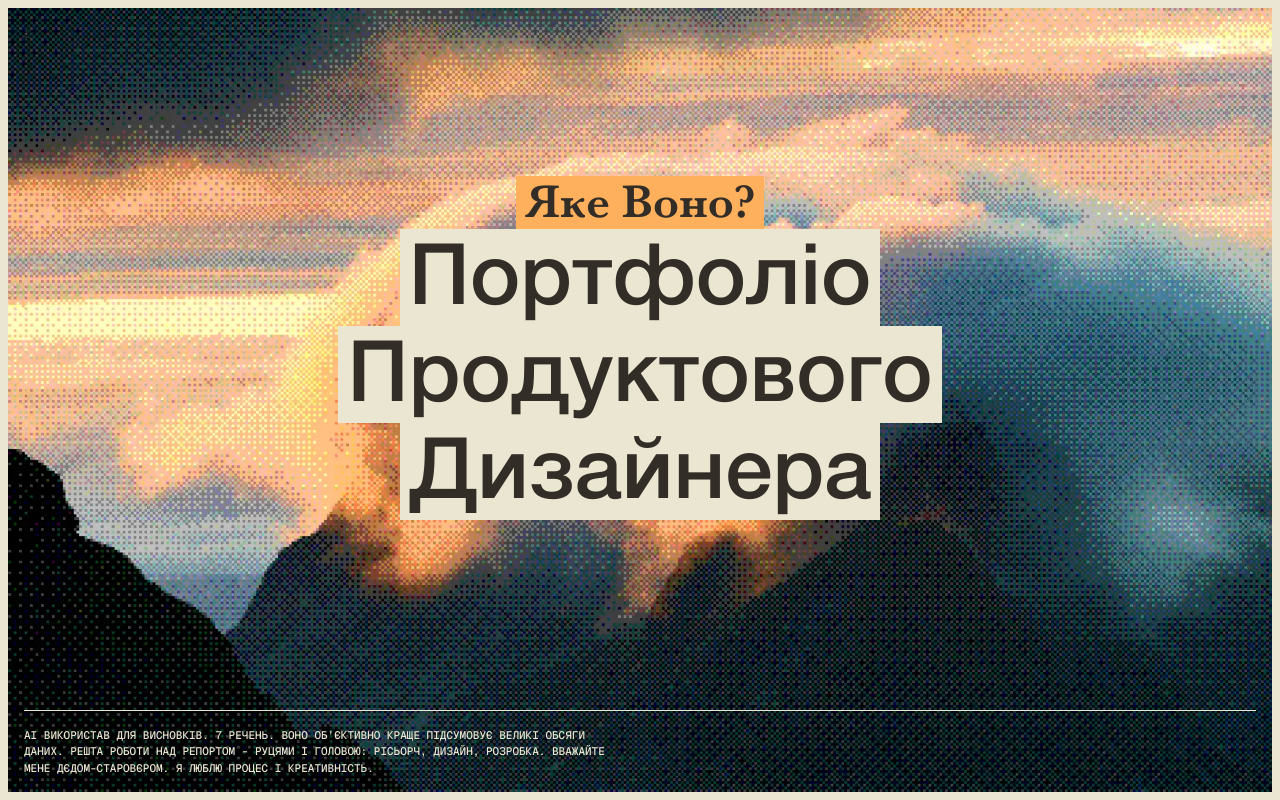
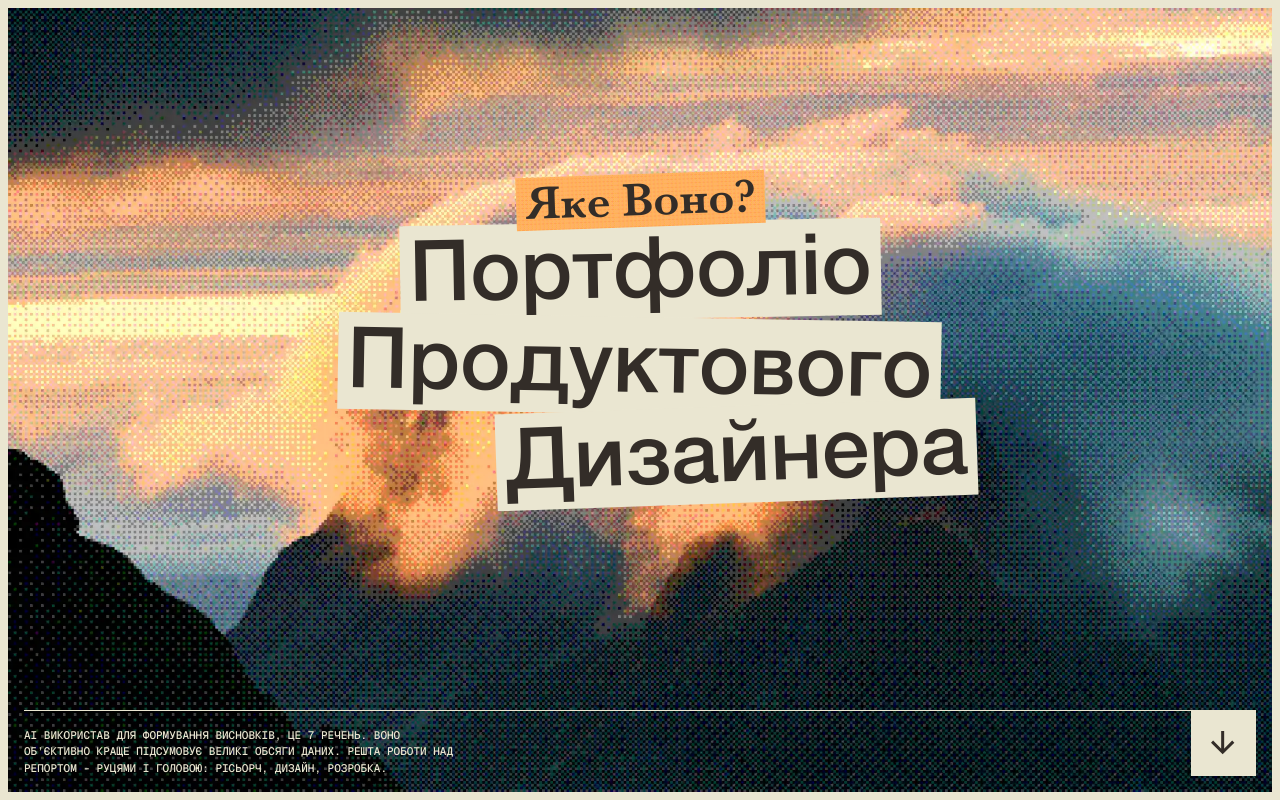
Before and after one commit to andrewshtyka/survey, a Next.js app: page / in a window 1280 px wide. Built offline with nearby package versions, Linux system fonts and the light colour scheme.

Commit message:
add hero desktop

```diff
--- a/src/app/layout.jsx
+++ b/src/app/layout.jsx
@@ -17,8 +17,8 @@ import "@/styles/global.css";
 // #endregion ===========================
 
 export const metadata = {
-    title: "Next.js 16 Project Starter",
-    description: "Description for Next.js 16 Project Starter",
+    title: "Яке воно? Портфоліо продуктового дизайнера.",
+    description: "Результати опитування серед керівників дизайн відділів продуктових компаній.",
 };
 
 export default function RootLayout({ children }) {
--- /dev/null
+++ b/src/components/icons/Arrow/Arrow.jsx
@@ -0,0 +1,43 @@
+// "use client";
+
+// #region ============================== Imports
+
+// animation
+// import * as motion from 'motion/react-client'
+// import { motion } from 'motion/react'
+
+// assets
+
+// components
+
+// constants
+
+// hooks
+
+// providers / context
+
+// styles
+// import css from '.'
+
+// utility
+import React from "react";
+
+// #endregion ===========================
+
+export default function Arrow({
+    stroke = 2,
+    width = 16,
+    color = "var(--color-black)"
+}) {
+    return <svg
+        width={width}
+        height={width}
+        viewBox="0 0 16 16"
+        fill="none"
+        xmlns="http://www.w3.org/2000/svg">
+            <path
+            d="M14.8493 7.07108L7.7782 14.1422L0.707131 7.07108M7.7782 14.1422L7.7782 1.41274e-05"
+            stroke={color}
+            strokeWidth={stroke}/>
+        </svg>
+}
--- a/src/components/layout/Hero/Hero.jsx
+++ b/src/components/layout/Hero/Hero.jsx
@@ -8,8 +8,9 @@
 
 // assets
 
-
 // components
+import Image from "next/image";
+import Arrow from '@/components/icons/Arrow/Arrow';
 
 // constants
 
@@ -21,7 +22,6 @@
 import css from './Hero.module.css'
 
 // utility
-import Image from "next/image";
 import React from "react";
 
 // #endregion ===========================
@@ -33,21 +33,27 @@ export default function Hero() {
             alt="Гори і небо"
             fill
             className={css.img}
-        />;
+        />
 
         <div className={css.title_container}>
             <h1 className={`f_capitalize f_center ${css.h1}`}>
-                <span className={`f_h1_baskerville ${css.title_bar_secondary}`}>яке воно?</span>
-                <span className={`f_h1_helvetica ${css.title_bar_primary}`}>портфоліо</span>
-                <span className={`f_h1_helvetica ${css.title_bar_primary}`}>продуктового</span>
-                <span className={`f_h1_helvetica ${css.title_bar_primary}`}>дизайнера</span>
+                <span className={`f_h1_baskerville ${css.title_bar_secondary}`}>
+                    <span className={css.dither_bg} />
+                    яке воно?
+                </span>
+                <span className={`f_h1_helvetica ${css.title_bar_primary} ${css.first}`}>портфоліо</span>
+                <span className={`f_h1_helvetica ${css.title_bar_primary} ${css.second}`}>продуктового</span>
+                <span className={`f_h1_helvetica ${css.title_bar_primary} ${css.third}`}>дизайнера</span>
             </h1>
         </div>
 
         <div className={css.bottom}>
             <p className={`f_mono_s f_uppercase ${css.p}`}>
-                аі використав для висновків. 7 речень. Воно об’єктивно краще підсумовує великі обсяги даних. Решта роботи над репортом - руцями і головою: Рісьорч, дизайн, розробка. Вважайте мене дєдом-старовєром. Я люблю процес і креативність.
+                аі використав для формування висновків, це 7 речень. Воно об’єктивно краще підсумовує великі обсяги даних. Решта роботи над репортом - руцями і головою: Рісьорч, дизайн, розробка.
             </p>
+            <div className={css.arrow_container}>
+                <Arrow width="24" />
+            </div>
         </div>
     </section>
 };
--- a/src/components/layout/Hero/Hero.module.css
+++ b/src/components/layout/Hero/Hero.module.css
@@ -1,3 +1,6 @@
+/**
+ * ======================================== main
+ */
 .section {
     height: calc(100dvh - var(--space-4) * 2);
     display: flex;
@@ -11,6 +14,10 @@
     z-index: -1;
 }
 
+
+/**
+ * ======================================== title
+ */
 .title_container {
     flex: 1;
     display: flex;
@@ -21,7 +28,7 @@
 .h1 {
     display: flex;
     flex-direction: column;
-    margin-block-end: 7vmin;
+    margin-block-end: 5vmin;
 }
 
 .title_bar_primary,
@@ -39,18 +46,63 @@
 }
 
 .title_bar_secondary {
-    background-color: var(--color-orange);
     padding-inline: clamp(0.5rem, 0.3976rem + 0.2203vw, 0.75rem);
     padding-block: clamp(0.125rem, 0.0226rem + 0.2203vw, 0.375rem);
+
+    transform: rotate(-2deg);
+    z-index: 1;
 }
 
+.dither_bg {
+    width: 100%;
+
+    position: absolute;
+    inset: 0;
+    z-index: -1;
+
+    background-color: var(--color-orange);
+    background-image: url("/images/dither_orange.png");
+}
+
+.first {
+    transform: rotate(-1deg);
+    top: calc(var(--space-3) * -1);
+}
+
+.second {
+    transform: rotate(1deg);
+    top: calc(var(--space-4) * -1);
+}
+
+.third {
+    transform: rotate(-2deg);
+    top: calc(var(--space-8) * -1);
+    left: var(--space-18);
+}
+
+/**
+ * ======================================== bottom
+ */
 .bottom {
     display: flex;
     color: var(--color-beige);
     border-top: var(--space-px) solid var(--color-beige);
+    justify-content: space-between;
+    column-gap: var(--space-11);
 }
 
 .p {
     padding-block-start: var(--space-8);
-    max-width: 90ch;
+    max-width: 66ch;
+
+    flex: 1;
 }
+
+.arrow_container {
+    background-color: var(--color-beige);
+    aspect-ratio: 1;
+
+    display: grid;
+    place-content: center;
+
+}
```
Also changed, not shown: public/images/dither_orange.png (added), src/components/icons/Arrow/Arrow.module.css (added).
